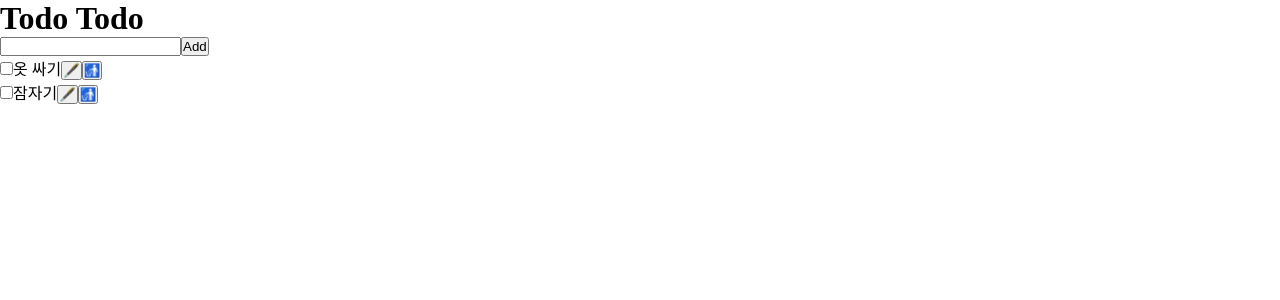
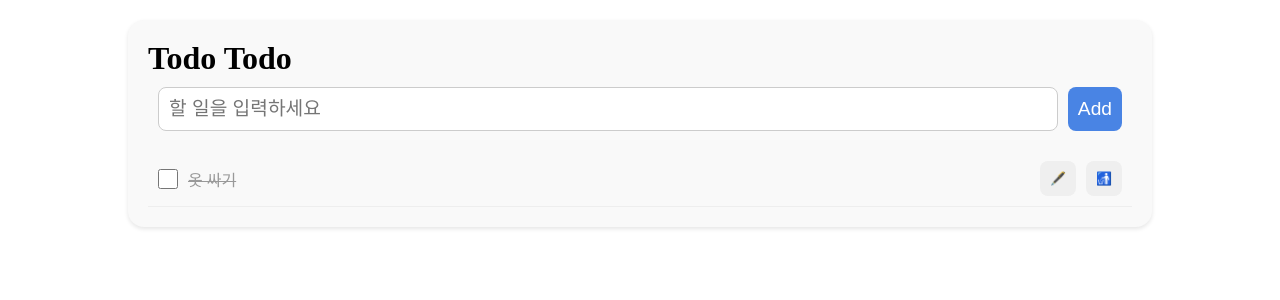
Before and after one commit to jdu026/Programming, a React (Vite) app: page / in a window 1280 px wide. Shown: the top 300 px of the page. Built offline with nearby package versions, Linux system fonts and the light colour scheme.

Commit message:
TodoListApp HTML className, todolist.css

```diff
--- a/src/TodoListApp.jsx
+++ b/src/TodoListApp.jsx
@@ -1,24 +1,22 @@
+import "./todolist.css"
+
 function TodoListApp() {
   return (
-    <>
-      <h1>Todo Todo</h1>
-      <form action="">
-        <input type="text"></input>
-        <button >Add</button>
+    <div className="todo">
+      <h1 className="todo__title">Todo Todo</h1>
+      <form className="todo__form">
+        <input type="text" className="todo__input" placeholder="할 일을 입력하세요" />
+        <button type="submit" className="todo__button todo__button--add">Add</button>
       </form>
-      <ul>
-        <li>
-          <input type="checkbox" name="" id="" /><label htmlFor="">옷 싸기</label>
-          <button>🖋️</button>
-          <button>🚮</button>
-        </li>
-        <li>
-          <input type="checkbox" name="" id="" /><label htmlFor="">잠자기</label>
-          <button>🖋️</button>
-          <button>🚮</button>
+      <ul className="todo__list">
+        <li className="todo__item todo__item--complete">
+          <input type="checkbox" className="todo__check" name="" id="chk-1" />
+          <label htmlFor="chk-1" className="todo__label">옷 싸기</label>
+          <button className="todo__button todo__button--edit">🖋️</button>
+          <button className="todo__button todo__button--delete">🚮</button>
         </li>
       </ul>
-    </>
+    </div>
   )
 }
 export default TodoListApp;
--- /dev/null
+++ b/src/todolist.css
@@ -0,0 +1,67 @@
+.todo {
+    width: max(80%, 400px);
+    /*최소: 400px */
+    margin: 20px auto;
+    /* 20px: 위아래 auto:가운데*/
+    padding: 20px;
+    background-color: #f9f9f9;
+    border-radius: 16px;
+    box-shadow: 0 2px 4px rgba(0, 0, 0, 0.1);
+}
+
+.todo__form {
+    display: flex;
+    padding: 10px;
+    margin-bottom: 10px;
+}
+
+.todo__input {
+    padding: 10px;
+    font-size: 1.2em;
+    border: 1px solid #ccc;
+    border-radius: 8px;
+    margin-right: 10px;
+    flex: 1; /*flex 공간의 나머지 여백 만큼 늘리자*/
+}
+
+.todo__button {
+    padding:10px;
+    border: none;
+    border-radius: 8px;
+    cursor: pointer;
+    font-size: 1.2em;
+    color: #fff;
+}
+
+.todo__button--add {
+    background-color: #4984e4;
+}
+.todo__item{
+    display: flex;
+    align-items: center;  /*높이 가운데 정렬  */
+    justify-content:space-between;
+    padding: 10px;
+    border-bottom: 1px solid #eee;
+    gap: 10px; /* flex된 item 사이의 여백*/
+
+}
+.todo__check{
+    width: 20px;
+    height: 20px;
+    cursor: pointer;
+    accent-color: #999; /* 체크한 배경색: 눈에 안띄게*/
+
+}
+.todo__label{
+    flex:1;
+
+}
+.todo__button--edit,
+.todo__button--delete{
+    font-size: 0.8em;
+}
+
+.todo__item--complete .todo__label{
+    text-decoration: line-through;
+    color: #999;
+}
```
